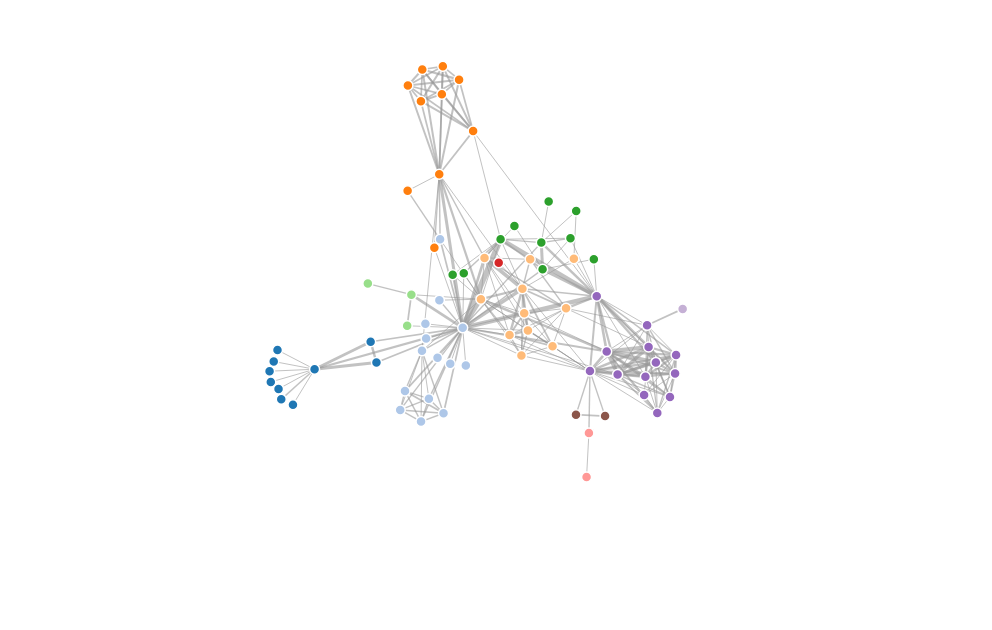
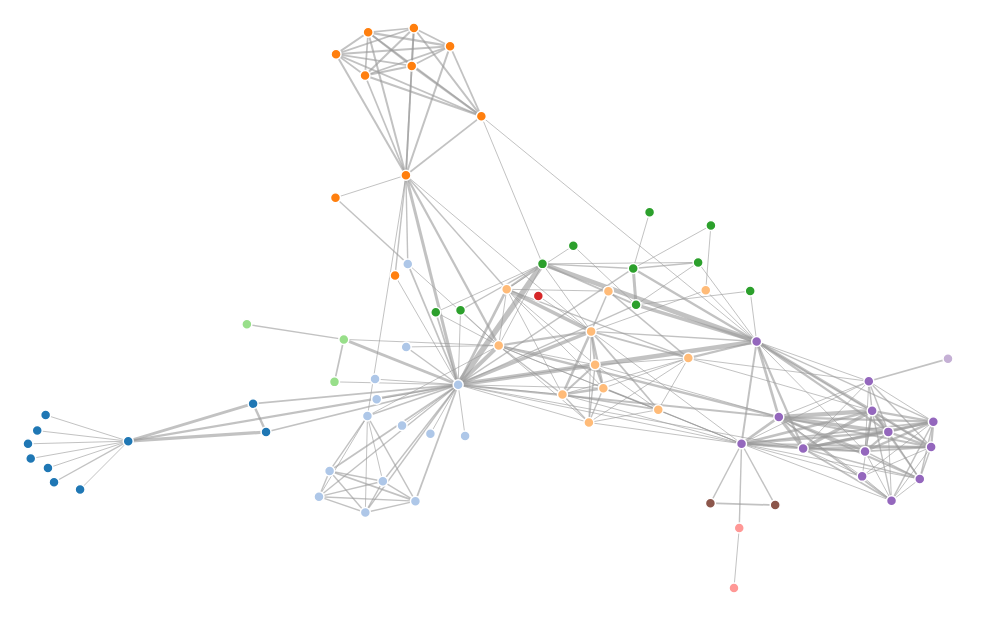
Before and after one commit to chinesedfan/yarn-merge, a website: page docs/index.html in a window 1280 px wide. Shown: the whole page, without its empty margins (0-992 px from the left). Drawn offline with nearby package versions, Linux system fonts and the light colour scheme.

Commit message:
auto scale to the svg

```diff
--- a/docs/index.html
+++ b/docs/index.html
@@ -61,15 +61,31 @@ d3.json("miserables.json", function(error, graph) {
       .links(graph.links);
 
   function ticked() {
+    var ds = node.data();
+    var padding = 20;
+
+    var xScale = d3.scaleLinear()
+      .domain([
+        d3.min(ds, function(d) { return d.x; }),
+        d3.max(ds, function(d) { return d.x; })
+      ])
+      .range([padding, width - padding]);
+    var yScale = d3.scaleLinear()
+      .domain([
+        d3.min(ds, function(d) { return d.y; }),
+        d3.max(ds, function(d) { return d.y; })
+      ])
+      .range([padding, height - padding]);
+
     link
-        .attr("x1", function(d) { return d.source.x; })
-        .attr("y1", function(d) { return d.source.y; })
-        .attr("x2", function(d) { return d.target.x; })
-        .attr("y2", function(d) { return d.target.y; });
+        .attr("x1", function(d) { return xScale(d.source.x); })
+        .attr("y1", function(d) { return yScale(d.source.y); })
+        .attr("x2", function(d) { return xScale(d.target.x); })
+        .attr("y2", function(d) { return yScale(d.target.y); });
 
     node
-        .attr("cx", function(d) { return d.x; })
-        .attr("cy", function(d) { return d.y; });
+        .attr("cx", function(d) { return xScale(d.x); })
+        .attr("cy", function(d) { return yScale(d.y); });
   }
 });
 
```
